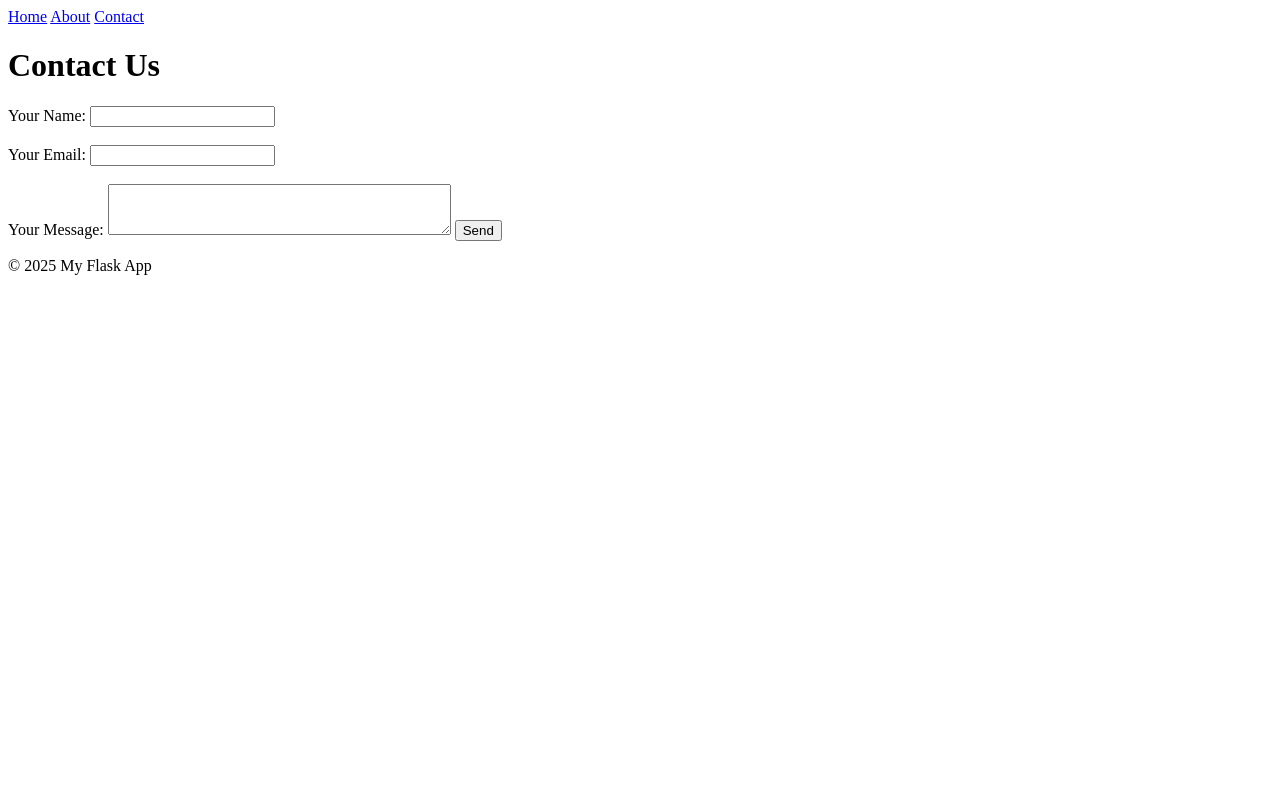
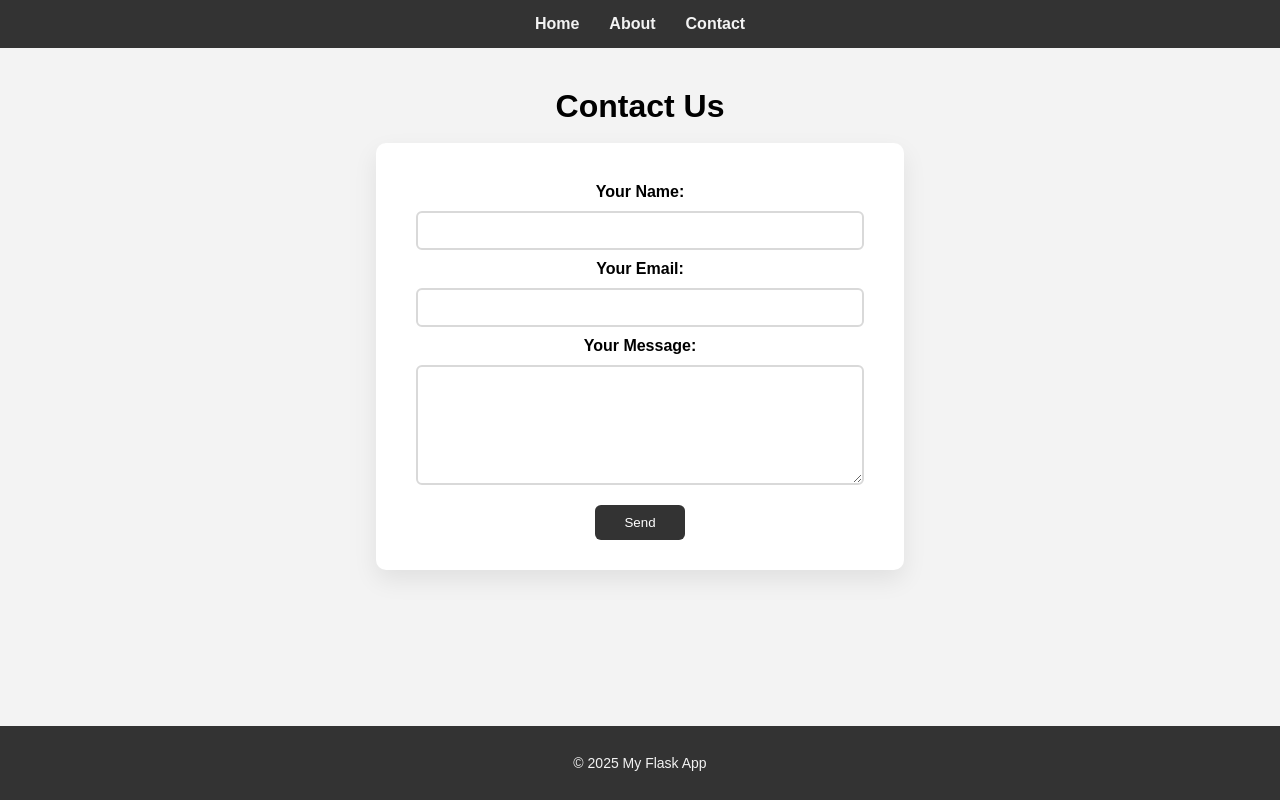
Before and after one commit to Lizazal/flask_form, a Flask app: page /contact in a window 1280 px wide. Run offline with Flask 3, Linux system fonts and the light colour scheme.

Commit message:
Add styles

```diff
--- a/app/routes.py
+++ b/app/routes.py
@@ -19,17 +19,14 @@ def contact():
 
 @app.route("/submit", methods=["POST", "GET"])
 def submit():
-    success = False
-
     if request.method == "POST":
         name = request.form.get("name")
         email = request.form.get("email")
         message = request.form.get("message")
-        success = True
 
         return render_template(
             "contact.html",
-            success=success, name=name, email=email, message=message
+            success=True, name=name, email=email, message=message
         )
     else:
         return redirect(url_for('contact'))
--- a/app/static/css/styles.css
+++ b/app/static/css/styles.css
@@ -0,0 +1,126 @@
+body {
+    margin: 0;
+    font-family: Arial, sans-serif;
+    background-color: #f3f3f3;
+    color: black;
+    display: flex;
+    flex-direction: column;
+    min-height: 100vh;
+}
+
+header {
+    background-color: #333333;
+    flex: 0 0 15%;
+}
+
+header nav {
+    display: flex;
+    flex-direction: row;
+    justify-content: center;
+    gap: 30px;
+    padding: 15px 0;
+}
+
+header nav a {
+    color: #f3f3f3;
+    text-decoration: none;
+    font-weight: bold;
+}
+
+header nav a:hover {
+    text-decoration: underline;
+}
+
+main {
+    flex: 1;
+    display: flex;
+    flex-direction: column;
+    gap: 10px;
+    align-items: center;
+    text-align: center;
+    padding: 40px 0;
+    margin: 0;
+}
+
+main h1 {
+    margin: 0;
+}
+
+main p {
+    font-weight: 500;
+}
+
+main img {
+    max-width: 200px;
+    width: 100%;
+}
+
+main ul {
+    text-align: center;
+    margin: 0 auto;
+    width: 95%;
+}
+
+main ul li {
+    font-weight: 500;
+}
+
+.success {
+    color: green;
+    font-weight: bold;
+}
+
+main form {
+    background: white;
+    width: 100%;
+    max-width: 35%;
+    margin: 8px 0;
+    padding: 30px 40px;
+    border-radius: 10px;
+    box-shadow: 0 10px 24px rgba(0,0,0,0.08);
+    text-align: center;
+}
+
+main form label {
+    display: block;
+    margin: 10px 0;
+    font-weight: bold;
+}
+
+main form input, main form textarea {
+    width: 100%;
+    padding: 10px 12px;
+    border: 2px solid #d9d9d9;
+    border-radius: 6px;
+    box-sizing: border-box;
+}
+
+main form textarea {
+    height: 120px;
+    resize: vertical;
+}
+
+main form button {
+    display: inline-block;
+    margin-top: 16px;
+    padding: 10px 22px;
+    background: #333333;
+    color: white;
+    border: 0;
+    border-radius: 6px;
+    cursor: pointer;
+    width: 20%;
+}
+
+main form button:hover {
+    opacity: 0.9;
+}
+
+footer {
+    background-color: #333333;
+    color: #f3f3f3;
+    text-align: center;
+    padding: 15px 0;
+    font-size: 14px;
+    flex: 0 0 15%;
+}
--- a/app/templates/contact.html
+++ b/app/templates/contact.html
@@ -9,13 +9,13 @@
 	{% endif %}
     <form action="/submit" method="POST">
         <label for="name">Your Name:</label>
-        <input type="text" id="name" name="name" required><br><br>
+        <input type="text" id="name" name="name" required>
 
         <label for="email">Your Email:</label>
-        <input type="email" id="email" name="email" required><br><br>
+        <input type="email" id="email" name="email" required>
 
 		<label for="message">Your Message:</label>
-        <textarea id="message" name="message" rows="3" cols="40" required></textarea>
+        <textarea id="message" name="message" rows="4" cols="40" required></textarea>
 
         <button type="submit">Send</button>
     </form>
```
